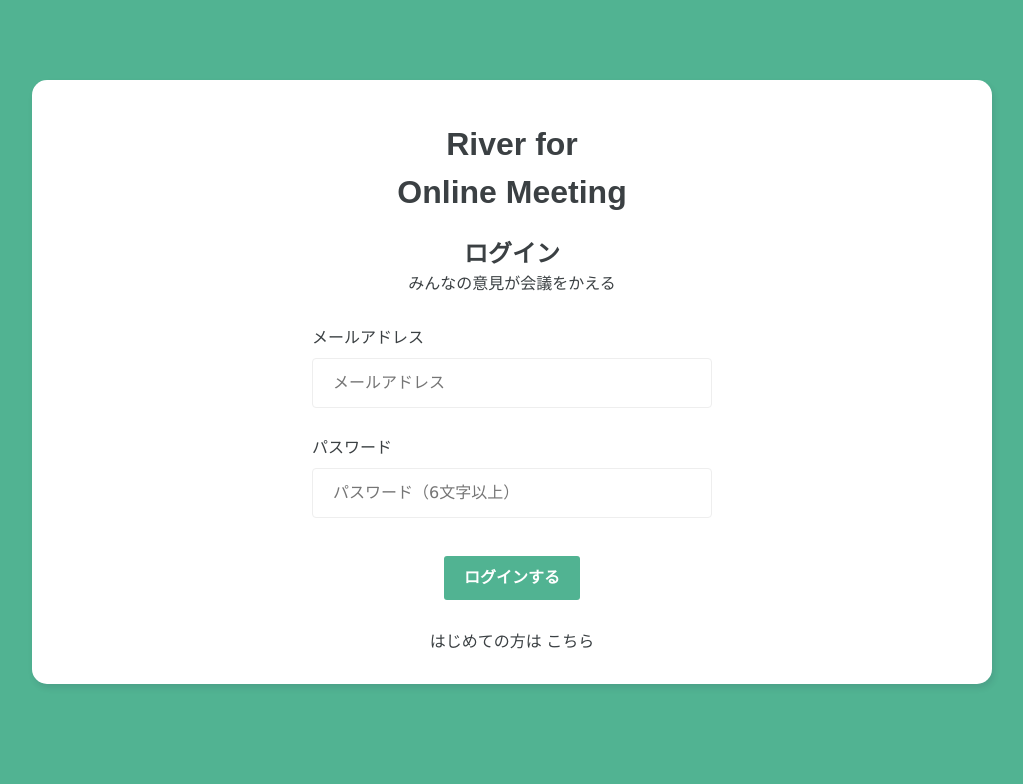
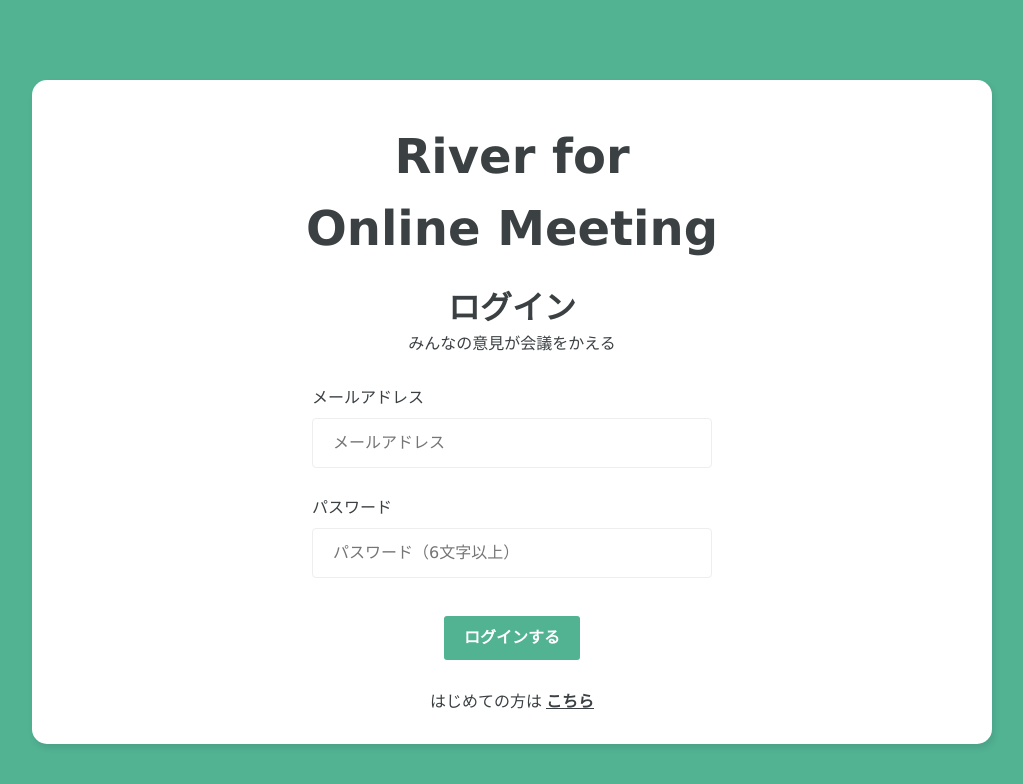
Before and after one commit to 8hatch8/River-app_02, a Vue app in the folder vue/: page / in a window 1280 px wide. Shown: the top 784 px of the page, without its empty margins (128-1151 px from the left). Built offline with nearby package versions, Linux system fonts and the light colour scheme.

Commit message:
add: グローバルCSSにフォント関連クラスを追加

```diff
--- a/vue/src/assets/main.scss
+++ b/vue/src/assets/main.scss
@@ -60,7 +60,6 @@ select {
 body {
   height: 100%;
   width: 100%;
-  font-family: "Noto Sans JP", "Hiragino Kaku Gothic ProN W3", sans-serif;
   color: #3b4043;
   background-color: #51b392;
 }
@@ -81,3 +80,25 @@ a {
 :-moz-placeholder {
   font-family: "Verdana", sans-serif;
 }
+
+// font
+.font {
+  font-family: Verdana, Geneva, Tahoma, sans-serif;
+}
+.font-lg {
+  font-size: 3rem;
+}
+.font-md {
+  font-size: 2rem;
+}
+.font-sm {
+  font-size: 1rem;
+}
+.error {
+  color: #ff3f80;
+}
+.underline {
+  font-weight: bold;
+  text-decoration: underline;
+  cursor: pointer;
+}
```
